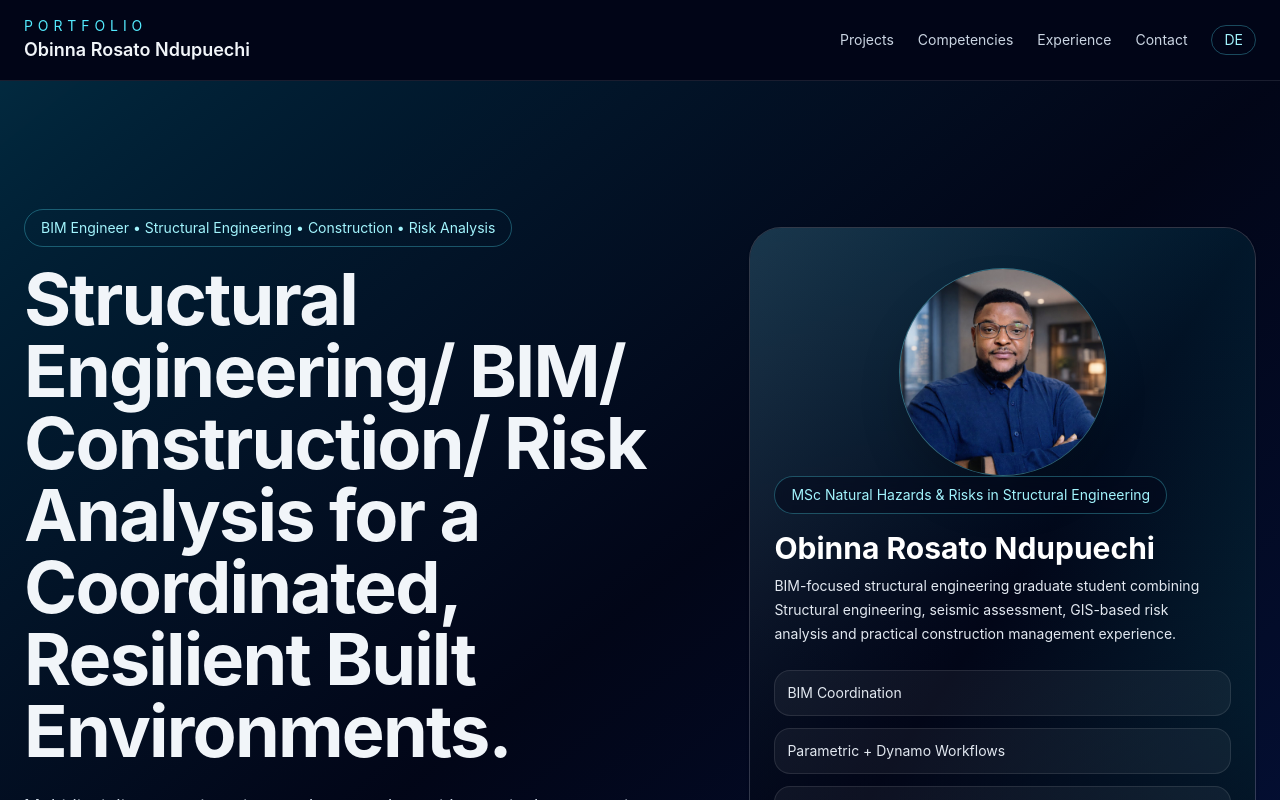
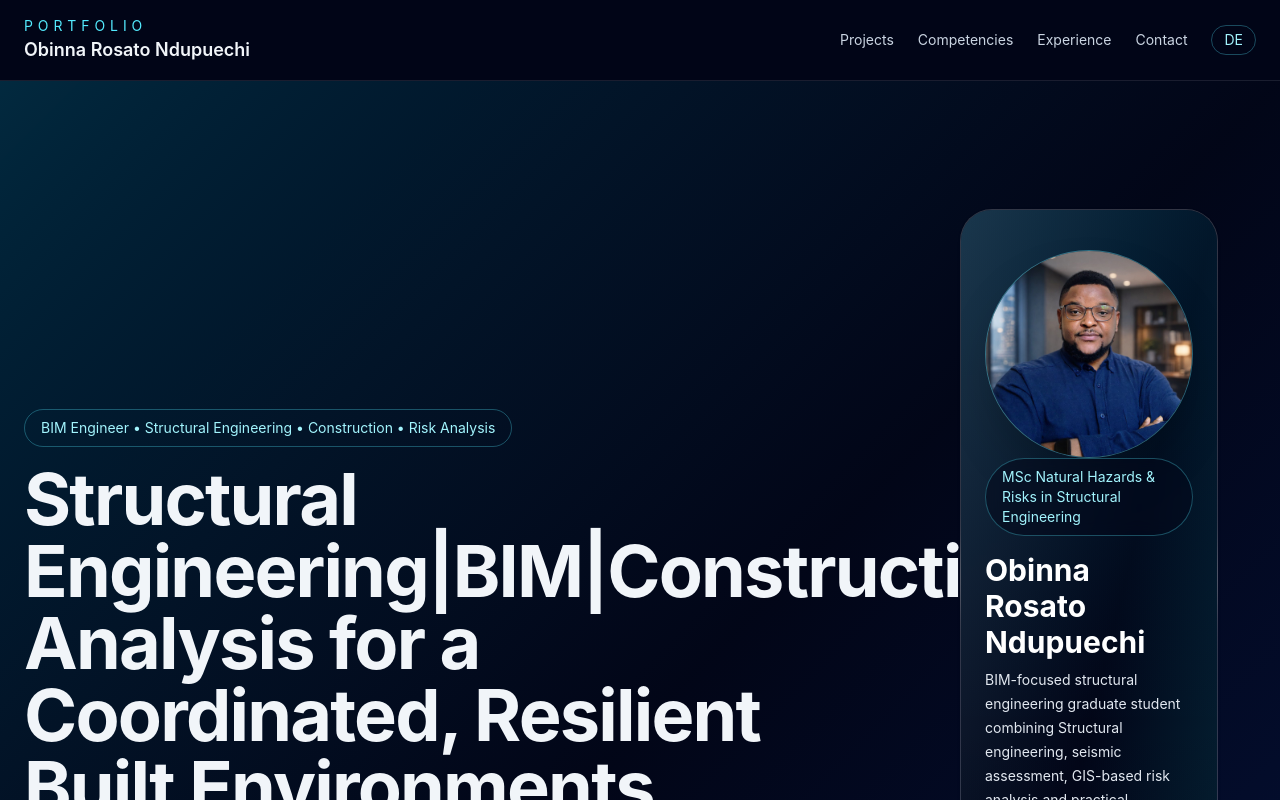
Before and after one commit to Obirossndu-creator/Public, a React (Vite) app: page / in a window 1280 px wide. Shown: the top 800 px of the page. Built offline with nearby package versions, Linux system fonts and the light colour scheme.

Commit message:
update to About

```diff
--- a/src/App.jsx
+++ b/src/App.jsx
@@ -305,7 +305,7 @@ const uiText = {
     navExperience: "Experience",
     navContact: "Contact",
     heroBadge: "BIM Engineer • Structural Engineering • Construction • Risk Analysis",
-    heroTitle: "Structural Engineering/ BIM/ Construction/ Risk Analysis for a Coordinated, Resilient Built Environments.",
+    heroTitle: "Structural Engineering|BIM|Construction|Risk Analysis for a Coordinated, Resilient Built Environments.",
     heroText: "Multidisciplinary engineering graduate student with practical construction management experience and project work across BIM automation, structural analysis, seismic assessment, GIS-based risk analysis and digital project delivery.",
     viewProjects: "View Projects",
     contact: "Contact",
@@ -335,7 +335,7 @@ const uiText = {
     navExperience: "Erfahrung",
     navContact: "Kontakt",
     heroBadge: "BIM-Ingenieur • Tragwerksplanung • Bauen • Risikoanalyse",
-    heroTitle: "Tragwerksplanung / BIM / Baumanagement / Risikoanalyse für ein koordiniertes und resilientes Bauprojekt.",
+    heroTitle: "Tragwerksplanung|BIM|Baumanagement|Risikoanalyse für ein koordiniertes und resilientes Bauprojekt.",
     heroText: "Multidisziplinärer Masterstudent im Ingenieurwesen mit praktischer Erfahrung im Baumanagement und Projektarbeit in BIM-Automatisierung, Strukturanalyse, seismischer Bewertung, GIS-basierter Risikoanalyse und digitaler Projektabwicklung.",
     viewProjects: "Projekte ansehen",
     contact: "Kontakt",
```
